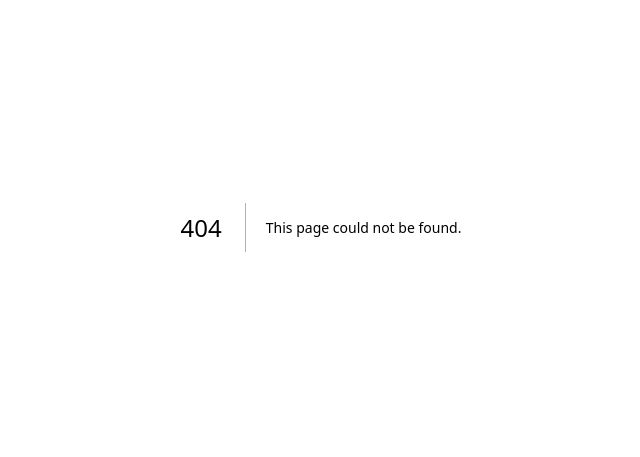
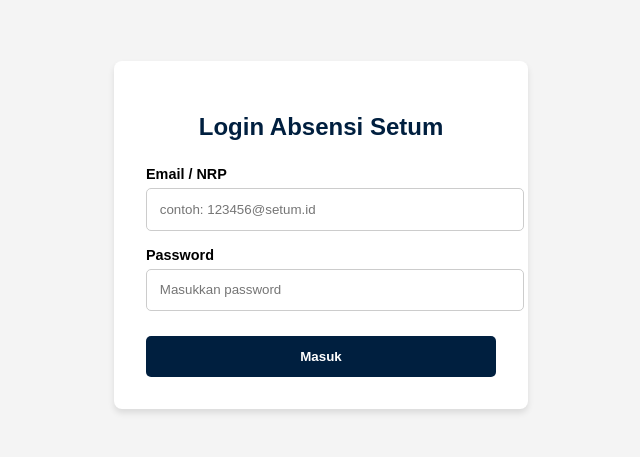
Before and after one commit to e-OfficePolri/absensi-setum, a Next.js app: page /login in a window 1280 px wide. Before the commit this address had no page. Shown: the part 173-630 px from the top of the page, without its empty margins (319-959 px from the left). Built offline with nearby package versions, Linux system fonts and the light colour scheme.

Commit message:
Implement login page with Firebase authentication

```diff
--- /dev/null
+++ b/app/login/page.tsx
@@ -0,0 +1,76 @@
+'use client';
+
+import { useState } from 'react';
+import { auth } from '../firebase'; // Memanggil auth dari firebase.ts
+import { signInWithEmailAndPassword } from 'firebase/auth';
+import { useRouter } from 'next/navigation'; // Untuk memindahkan halaman
+
+export default function Login() {
+  const [email, setEmail] = useState('');
+  const [password, setPassword] = useState('');
+  const [errorMsg, setErrorMsg] = useState('');
+  const [loading, setLoading] = useState(false);
+
+  const router = useRouter(); // Alat untuk pindah halaman
+
+  const handleLogin = async (e: React.FormEvent) => {
+    e.preventDefault(); // Mencegah halaman refresh saat tombol ditekan
+    setLoading(true);
+    setErrorMsg('');
+
+    try {
+      // Perintah Firebase untuk mencocokkan email dan password
+      await signInWithEmailAndPassword(auth, email, password);
+      // Jika sukses, lempar pengguna ke halaman utama absensi
+      router.push('/');
+    } catch (error) {
+      setErrorMsg('Email/NRP atau Password salah. Silakan coba lagi.');
+    } finally {
+      setLoading(false);
+    }
+  };
+
+  return (
+    <main style={{ display: 'flex', justifyContent: 'center', alignItems: 'center', height: '100vh', backgroundColor: '#f4f4f4', fontFamily: 'Arial' }}>
+      <div style={{ background: 'white', padding: '2rem', borderRadius: '8px', boxShadow: '0 4px 6px rgba(0,0,0,0.1)', width: '100%', maxWidth: '350px' }}>
+        <h2 style={{ textAlign: 'center', marginBottom: '1.5rem', color: '#001f3f' }}>Login Absensi Setum</h2>
+
+        <form onSubmit={handleLogin} style={{ display: 'flex', flexDirection: 'column', gap: '15px' }}>
+          <div>
+            <label style={{ fontSize: '0.9rem', fontWeight: 'bold' }}>Email / NRP</label>
+            <input
+              type="email"
+              placeholder="contoh: 123456@setum.id"
+              value={email}
+              onChange={(e) => setEmail(e.target.value)}
+              required
+              style={{ width: '100%', padding: '0.8rem', marginTop: '5px', borderRadius: '5px', border: '1px solid #ccc' }}
+            />
+          </div>
+
+          <div>
+            <label style={{ fontSize: '0.9rem', fontWeight: 'bold' }}>Password</label>
+            <input
+              type="password"
+              placeholder="Masukkan password"
+              value={password}
+              onChange={(e) => setPassword(e.target.value)}
+              required
+              style={{ width: '100%', padding: '0.8rem', marginTop: '5px', borderRadius: '5px', border: '1px solid #ccc' }}
+            />
+          </div>
+
+          {errorMsg && <p style={{ color: 'red', fontSize: '0.8rem', margin: '0' }}>{errorMsg}</p>}
+
+          <button
+            type="submit"
+            disabled={loading}
+            style={{ padding: '0.8rem', background: '#001f3f', color: 'white', border: 'none', borderRadius: '5px', fontWeight: 'bold', cursor: 'pointer', marginTop: '10px' }}
+          >
+            {loading ? 'Memeriksa...' : 'Masuk'}
+          </button>
+        </form>
+      </div>
+    </main>
+  );
+}
```
